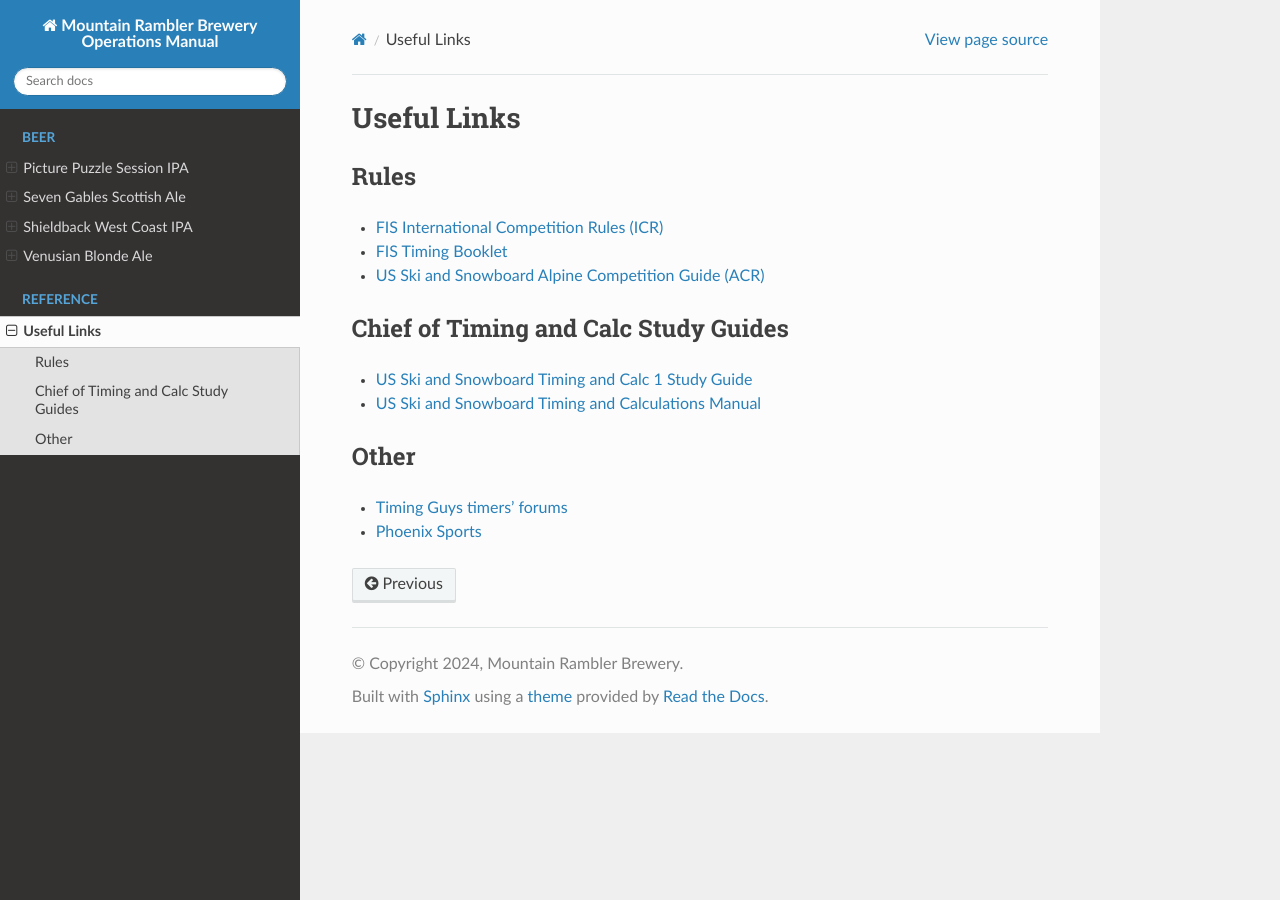
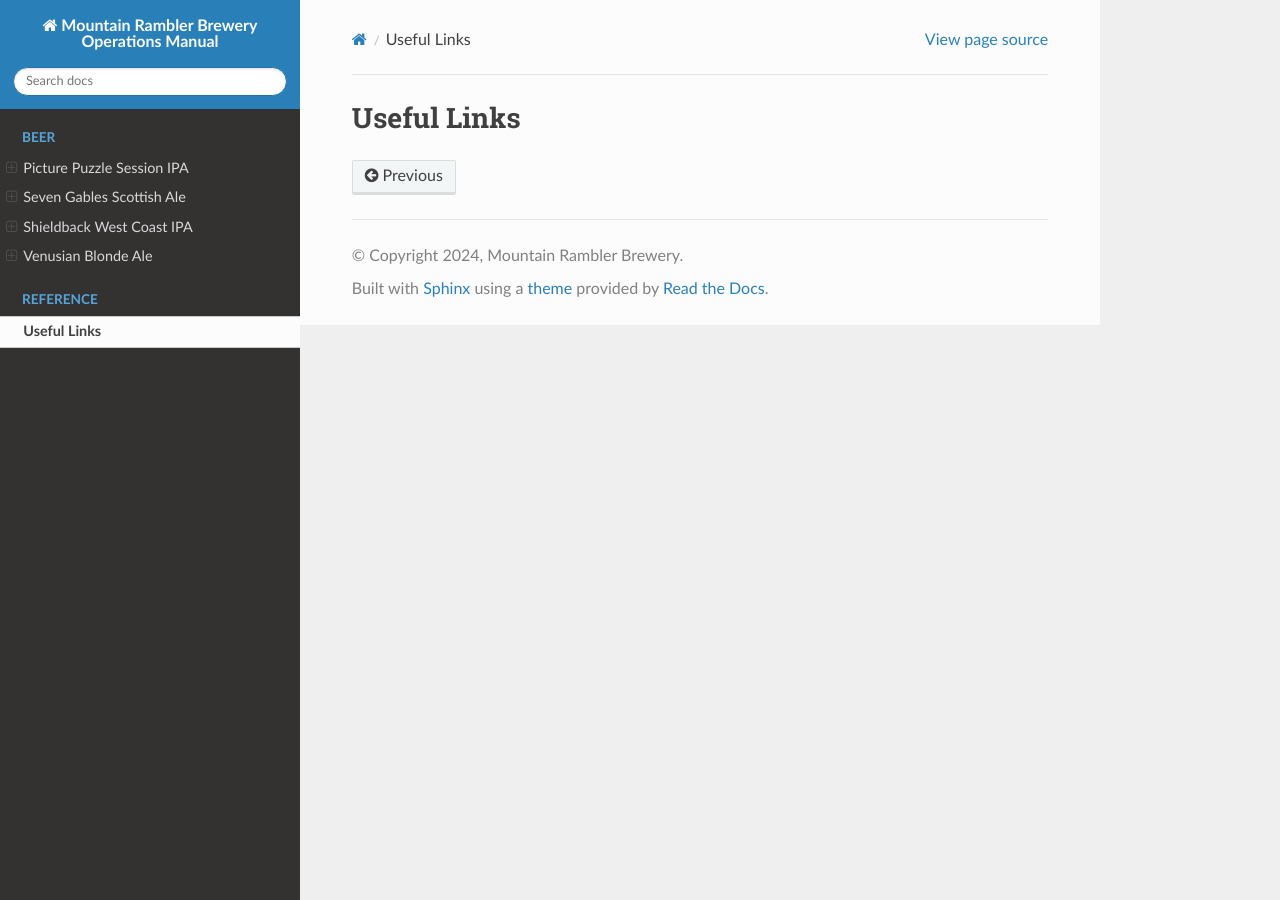
Before and after one commit to zhenry9/mrb-docs, a Sphinx documentation site: the page built from docs/source/links.rst, in a window 1280 px wide. Built offline with Sphinx 7.4.7 and the Read the Docs theme 2.0.0, drawn with Linux system fonts in a browser that asks for light colours; pages that are not in the unit, such as notebooks, are missing from menus.

Commit message:
update index

```diff
--- a/docs/source/index.rst
+++ b/docs/source/index.rst
@@ -29,8 +30,6 @@
    :includehidden:
    :caption: Reference
 
-   paperwork/index
-   reference/icr-reference
    links
 
 
--- a/docs/source/links.rst
+++ b/docs/source/links.rst
@@ -1,18 +1,2 @@
 Useful Links
 ============
-
-Rules
------
-- `FIS International Competition Rules (ICR) <https://assets.fis-ski.com/image/upload/v1593675483/fis-prod/assets/ICR_02072020.pdf>`_
-- `FIS Timing Booklet <https://assets.fis-ski.com/image/upload/v1602156953/fis-prod/assets/AlpineTimingbooklet-V2_59-E.pdf>`_
-- `US Ski and Snowboard Alpine Competition Guide (ACR) <https://usskiandsnowboard.org/sites/default/files/files-resources/files/2018/2019_ALP_CompGuide.pdf>`_
-
-Chief of Timing and Calc Study Guides
---------------------------------------
-- `US Ski and Snowboard Timing and Calc 1 Study Guide <https://usskiandsnowboard.org/sites/default/files/files-resources/files/2020/TC%201%20STUDY%20GUIDE%2020-21.pdf>`_
-- `US Ski and Snowboard Timing and Calculations Manual <https://usskiandsnowboard.org/sites/default/files/files-resources/files/2020/TC%201%20STUDY%20GUIDE%2020-21.pdf>`_
-
-Other
------
-- `Timing Guys timers' forums <http://www.timingguys.com>`_
-- `Phoenix Sports <http://www.phoenix-sports.com>`_
```
Also changed, not shown: other parts of docs/source/index.rst (+2 -1 lines).
